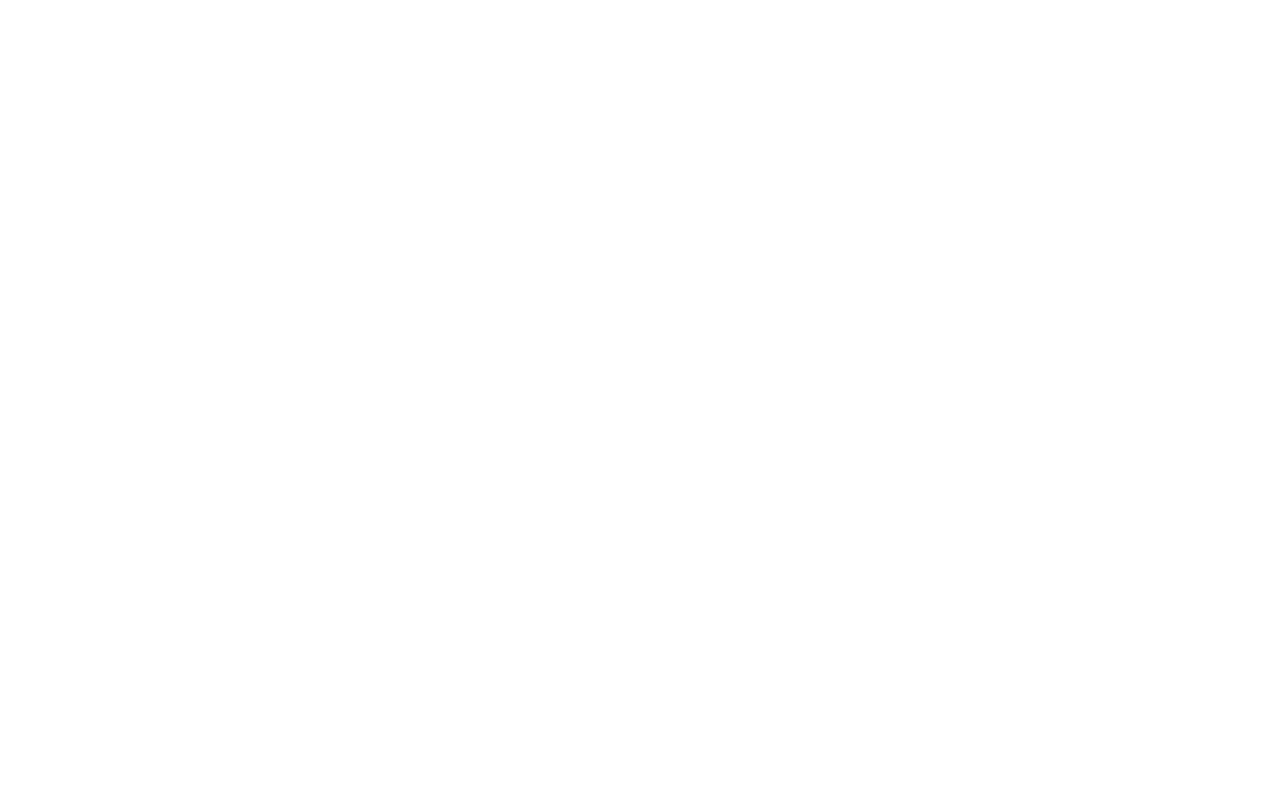
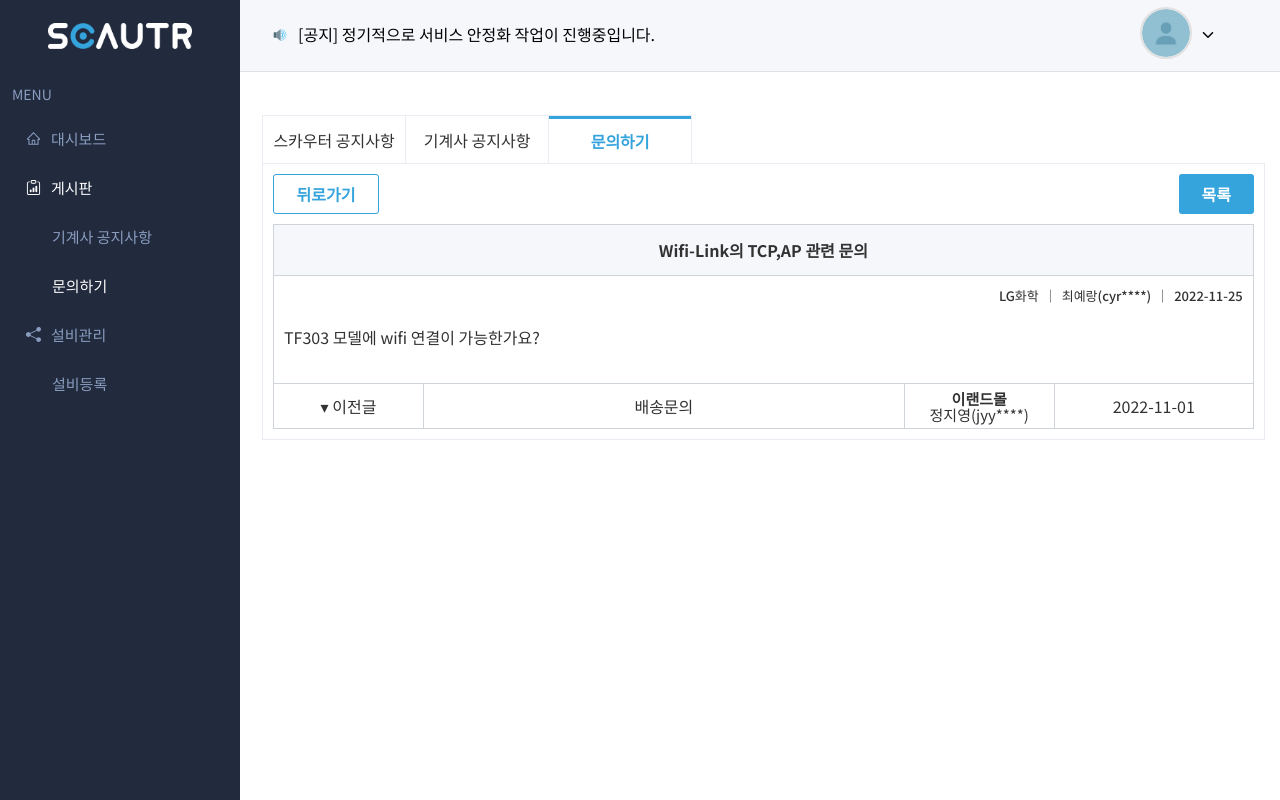
Before and after one commit to Kim-Haul/scautr-connect-api, a React (Create React App) app: page /scautr/board/inquiry/detail/1 in a window 1280 px wide. Before the commit this address had no page. Built offline with nearby package versions, Linux system fonts and the light colour scheme; a small style sheet from the web is missing; what google-maps-react would draw is missing.

Commit message:
:lipstick: 문의사항 상세보기 퍼블리싱

```diff
--- a/src/App.tsx
+++ b/src/App.tsx
@@ -24,6 +24,7 @@
 import NoticeProgixDetail from './pages/board/NoticeProgixDetail';
 import NoticeProgixPost from './pages/board/NoticeProgixPost';
 import NoticeInquiry from './pages/board/NoticeInquiry';
+import NoticeInquiryDetail from './pages/board/NoticeInquiryDetail';
 
 
 function App() {
@@ -50,6 +51,7 @@
               <Route path="/scautr/board/notice/progix/detail/:idx" element={<NoticeProgixDetail />} />
               <Route path="/scautr/board/notice/progix/post" element={<NoticeProgixPost />} />
               <Route path="/scautr/board/inquiry"element={<NoticeInquiry />} />
+              <Route path="/scautr/board/inquiry/detail/:idx"element={<NoticeInquiryDetail />} />
             </Route>
           </Route>
           <Route path="/mypage" element={<Mypage />} />
--- a/src/components/common/Sidebar.tsx
+++ b/src/components/common/Sidebar.tsx
@@ -146,7 +146,8 @@
         props.location === '/scautr/board/notice/progix' ||
         props.location === '/scautr/board/notice/progix/post' ||
         props.location === '/scautr/board/inquiry' ||
-        props.location.indexOf('/progix/detail') === 20
+        props.location.indexOf('/progix/detail') === 20 ||
+        props.location.indexOf('/inquiry/detail') === 13
           ? 'white'
           : '#899dbf'};
     }
--- /dev/null
+++ b/src/components/post/InquiryDetail.tsx
@@ -0,0 +1,94 @@
+import React from 'react';
+import styled from 'styled-components';
+
+const InquiryDetail = () => {
+  return (
+    <React.Fragment>
+      <Content>
+        <div className="row title">Wifi-Link의 TCP,AP 관련 문의</div>
+        <div className="row info">
+          <div>LG화학</div>
+          <div>｜</div>
+          <div>최예랑(cyr****)</div>
+          <div>｜</div>
+          <div>2022-11-25</div>
+        </div>
+        <div className="row content">
+          TF303 모델에 wifi 연결이 가능한가요?
+          <br />
+          <br />
+        </div>
+      </Content>
+      <Bottom>
+        <div className="column">▾ 이전글</div>
+        <div className="column">배송문의</div>
+        <div className="column writer">
+          <span className="inquiry_writer_company">이랜드몰</span>
+          <span className="inquiry_writer_name"> 정지영(jyy****)</span>
+        </div>
+        <div className="column">2022-11-01</div>
+      </Bottom>
+    </React.Fragment>
+  );
+};
+
+export default InquiryDetail;
+
+const Content = styled.div`
+  width: 100%;
+  border: 1px solid #ced4da;
+  .row.title {
+    font-weight: 700;
+    display: flex;
+    align-items: center;
+    justify-content: center;
+    background-color: #f6f7fb;
+    height: 51px;
+    border-bottom: 1px solid #ced4da;
+  }
+  .row.info {
+    position: relative;
+    display: flex;
+    align-items: center;
+    justify-content: end;
+    padding: 10px;
+    font-size: 1.3rem;
+    gap: 0.5rem;
+    font-weight: 500;
+  }
+  .row.content {
+    padding: 10px;
+  }
+`;
+
+const Bottom = styled.div`
+  @media (max-width: 1200px) {
+    display: none;
+  }
+  display: grid;
+  grid-template-columns: 150px 1fr 150px 200px;
+  .column {
+    padding: 3.6px;
+    border: 1px solid #ced4da;
+    border-top: none;
+    display: flex;
+    justify-content: center;
+    align-items: center;
+    &:first-child,
+    &:nth-child(2),
+    &:nth-child(3) {
+      border-right: none;
+    }
+  }
+  .column.writer {
+    display: flex;
+    flex-direction: column;
+    font-size: 1.5rem;
+    .inquiry_writer_company {
+      margin-bottom: -5px;
+      font-weight: 600;
+    }
+    .inquiry_writer_name {
+    }
+  }
+`;
--- a/src/components/table/NoticeInquiryTable.tsx
+++ b/src/components/table/NoticeInquiryTable.tsx
@@ -1,14 +1,21 @@
 import React from 'react';
 import styled from 'styled-components';
+import { useNavigate } from 'react-router-dom';
 
 const NoticeInquiryTable = () => {
   const registration_query = new Array(3).fill(1);
+  const navigate = useNavigate();
+
   return (
     <Tbody>
       {registration_query.map((v, i) => {
         return (
           <React.Fragment key={i}>
-            <tr>
+            <tr
+              onClick={() => {
+                navigate('/scautr/board/inquiry/detail/172');
+              }}
+            >
               <td>{i}</td>
               <td>공지사항</td>
               <td>답변대기</td>
--- /dev/null
+++ b/src/pages/board/NoticeInquiryDetail.tsx
@@ -0,0 +1,76 @@
+import React from 'react';
+import styled from 'styled-components';
+import { useNavigate } from 'react-router-dom';
+import InquiryDetail from '../../components/post/InquiryDetail';
+
+const NoticeInquiryDetail = () => {
+  const navigate = useNavigate();
+
+  return (
+    <Wrap>
+      <Container>
+        <Top>
+          <div className="top_left">
+            <button
+              className="btn_left"
+              onClick={() => {
+                navigate(-1);
+              }}
+            >
+              뒤로가기
+            </button>
+          </div>
+          <div className="top_right">
+            <button
+              className="btn_right"
+              onClick={() => {
+                navigate(-1);
+              }}
+            >
+              목록
+            </button>
+          </div>
+        </Top>
+        <InquiryDetail />
+      </Container>
+    </Wrap>
+  );
+};
+
+export default NoticeInquiryDetail;
+
+const Wrap = styled.div`
+  width: 100%;
+  margin-bottom: 2rem;
+`;
+
+const Container = styled.div`
+  border: 1px solid #e9edf3;
+  padding: 10px;
+`;
+
+const Top = styled.div`
+  display: flex;
+  justify-content: space-between;
+  width: 100%;
+  margin-bottom: 10px;
+  button {
+    width: 106.1px;
+    height: 40px;
+    font-weight: 700;
+    font-size: 1.6rem;
+  }
+  .top_left {
+    .btn_left {
+      background-color: #fff;
+      border: 1px solid ${(props) => props.theme.color.PastelBlue};
+      color: ${(props) => props.theme.color.PastelBlue};
+    }
+  }
+  .top_right {
+    .btn_right {
+      width: 75px;
+      background-color: ${(props) => props.theme.color.PastelBlue};
+    }
+  }
+`;
```
